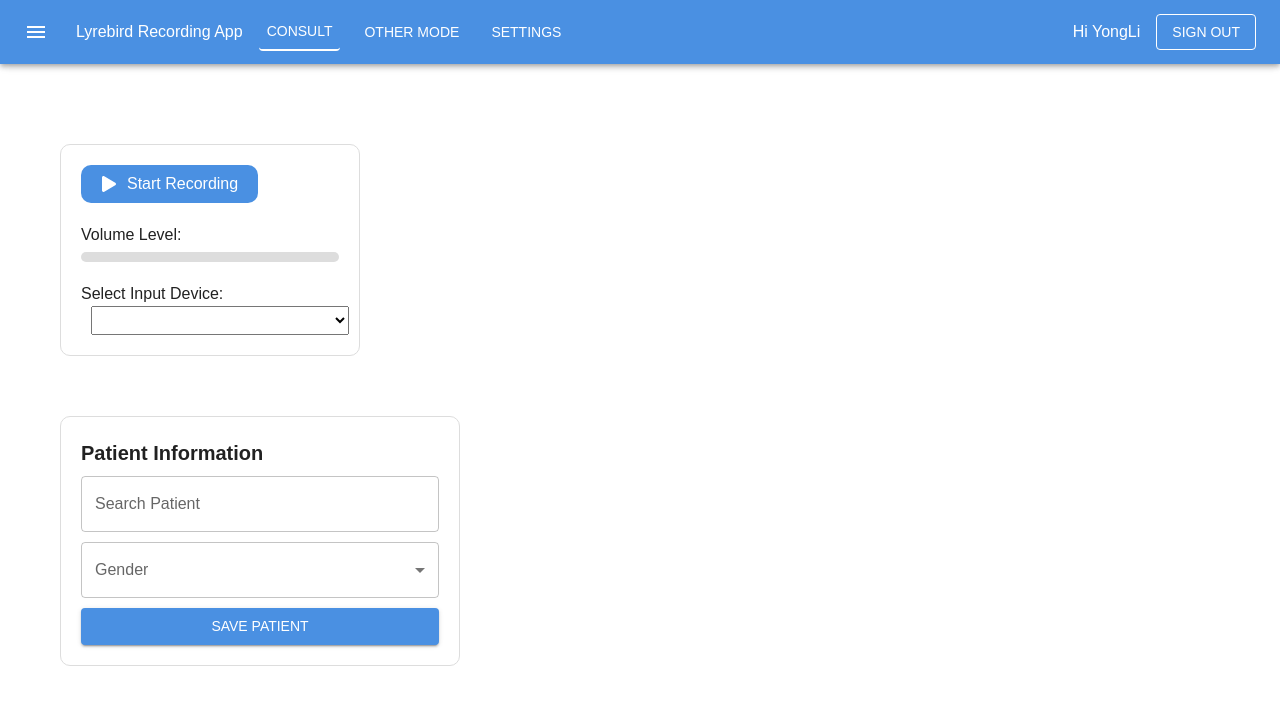
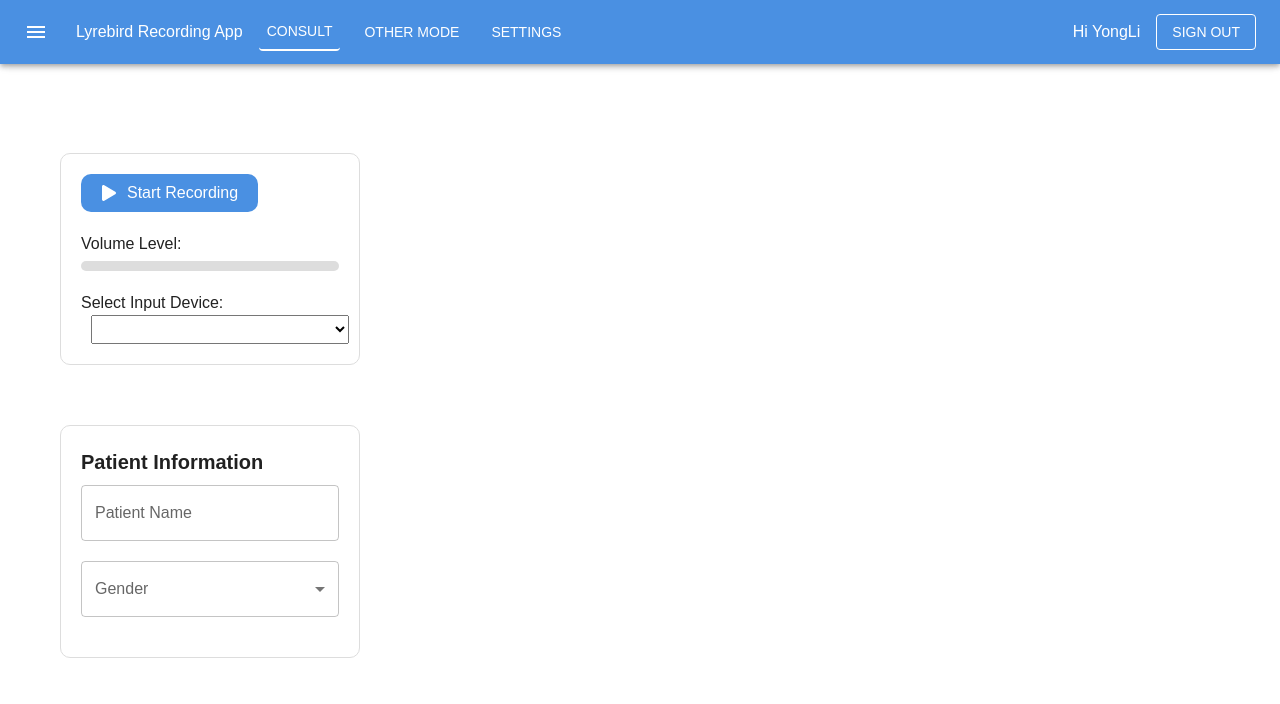
Before and after one commit to YongLi-Qin/recording-app, a React (Vite) app: page /consult in a window 1280 px wide. Shown: the top 704 px of the page. Built offline with nearby package versions, Linux system fonts and the light colour scheme.

Commit message:
Improve the logic of PatientInformation Component

```diff
--- a/src/components/PatientInformation.jsx
+++ b/src/components/PatientInformation.jsx
@@ -1,13 +1,11 @@
 import React, { useState } from "react";
-import { TextField, Button, MenuItem, Select, FormControl, InputLabel, Box, Typography } from "@mui/material";
+import { Autocomplete, TextField, Button, MenuItem, Select, FormControl, InputLabel, Box, Typography } from "@mui/material";
 
 const PatientInformation = () => {
-  const [searchQuery, setSearchQuery] = useState("");
-  const [filteredPatients, setFilteredPatients] = useState([]);
-  const [selectedPatient, setSelectedPatient] = useState(null);
+  const [selectedPatient, setSelectedPatient] = useState("");
   const [gender, setGender] = useState("");
 
-  // Hard code patiens
+    /* Hardcode patients' name */
   const patients = [
     "Matt L",
     "Jim H",
@@ -21,77 +19,42 @@
     "Chris R",
   ];
 
-  // Fuzzy Search
-  const handleSearchChange = (e) => {
-    const query = e.target.value;
-    setSearchQuery(query);
+  return (
+    <Box
+    sx={{
+        border: "1px solid #ddd",
+        padding: "20px",
+        borderRadius: "10px",
+        flex: 1,
+        display: "flex",
+        flexDirection: "column",
+    }}
+    >
 
-    if (query.trim() === "") {
-      setFilteredPatients([]);
-      return;
-    }
-
-    const results = patients.filter((patient) =>
-      patient.toLowerCase().includes(query.toLowerCase())
-    );
-    setFilteredPatients(results);
-  };
-
-  // Select a patient
-  const handleSelectPatient = (patient) => {
-    setSelectedPatient(patient);
-    setSearchQuery(patient); // enter the name
-    setFilteredPatients([]);
-  };
-
-  return (
-    <Box sx={{ border: "1px solid #ddd", padding: "20px", borderRadius: "10px", width: "400px" }}>
       <Typography variant="h6" gutterBottom>
         Patient Information
       </Typography>
 
-      {/* Search Bar */}
-      <TextField
-        label="Search Patient"
-        variant="outlined"
-        fullWidth
-        value={searchQuery}
-        onChange={handleSearchChange}
-        style={{ marginBottom: "10px" }}
+      {/* Patient Name */}
+      <Autocomplete
+        freeSolo
+        options={patients} // patient List
+        value={selectedPatient}
+        onChange={(event, newValue) => setSelectedPatient(newValue)}
+        renderInput={(params) => (
+          <TextField
+            {...params}
+            label="Patient Name"
+            variant="outlined"
+            fullWidth
+            onChange={(e) => setSelectedPatient(e.target.value)} // update patients' name
+            sx={{ marginBottom: "20px" }}
+          />
+        )}
       />
 
-      {filteredPatients.length > 0 ? (
-        <Box
-          sx={{
-            border: "1px solid #ddd",
-            borderRadius: "5px",
-            maxHeight: "150px",
-            overflowY: "auto",
-            marginBottom: "10px",
-          }}
-        >
-          {filteredPatients.map((patient, index) => (
-            <Box
-              key={index}
-              sx={{
-                padding: "10px",
-                cursor: "pointer",
-                "&:hover": { backgroundColor: "#f0f0f0" },
-              }}
-              onClick={() => handleSelectPatient(patient)}
-            >
-              {patient}
-            </Box>
-          ))}
-        </Box>
-      ) : searchQuery && (
-        <Typography variant="body2" color="textSecondary" sx={{ marginBottom: "10px" }}>
-          No results found
-        </Typography>
-      )}
-
       {/* Gender */}
-      <FormControl fullWidth variant="outlined" style={{ marginBottom: "10px" }}>
+      <FormControl fullWidth variant="outlined" sx={{ marginBottom: "20px" }}>
         <InputLabel>Gender</InputLabel>
         <Select value={gender} onChange={(e) => setGender(e.target.value)} label="Gender">
           <MenuItem value="Male">Male</MenuItem>
@@ -99,11 +62,6 @@
           <MenuItem value="Others">Others</MenuItem>
         </Select>
       </FormControl>
-
-      {/* Submit */}
-      <Button variant="contained" color="primary" fullWidth>
-        Save Patient
-      </Button>
     </Box>
   );
 };
```
